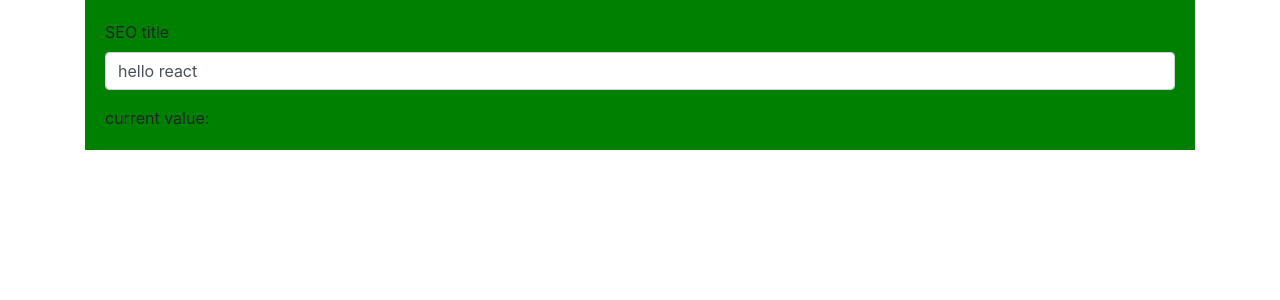
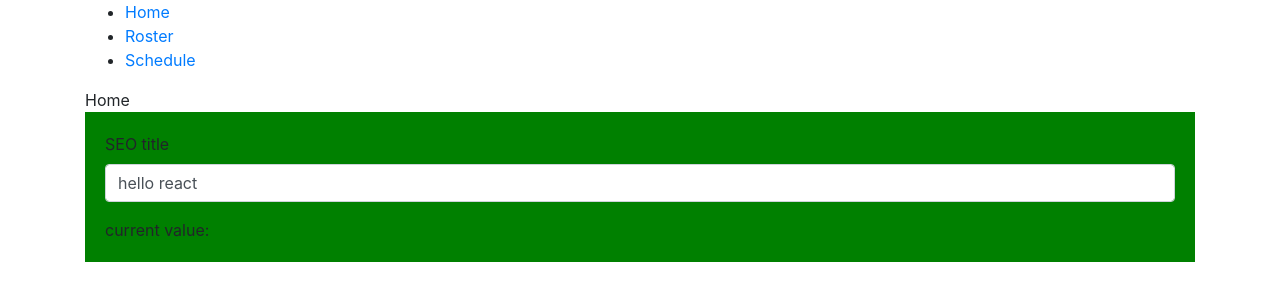
Before and after one commit to weidapao/react-redux-redux-saga-webpack, a React app: page / in a window 1280 px wide. Shown: the top 300 px of the page. Built offline with nearby package versions, Linux system fonts and the light colour scheme.

Commit message:
feat: 添加react router和相关打包配置

```diff
--- a/package.json
+++ b/package.json
@@ -41,6 +41,7 @@
     "react": "^16.7.0",
     "react-dom": "^16.7.0",
     "react-redux": "^6.0.0",
+    "react-router-dom": "^4.3.1",
     "redux": "^4.0.1",
     "redux-saga": "^0.16.2"
   }
--- a/src/App.js
+++ b/src/App.js
@@ -1,8 +1,12 @@
 import React from 'react'
+import Header from './js/components/container/Header.jsx'
+import Main from './js/components/container/main.jsx'
 import FormContainer from './js/components/container/FormContainer.jsx'
 
 const App = () => (
   <div>
+    <Header />
+    <Main />
     <FormContainer />
   </div>
 )
--- a/src/index.js
+++ b/src/index.js
@@ -1,6 +1,7 @@
 import React from 'react'
 import { render } from 'react-dom'
 import { Provider } from 'react-redux'
+import { BrowserRouter } from 'react-router-dom'
 import createSagaMiddleware from 'redux-saga'
 import { createStore, applyMiddleware } from 'redux'
 import rootSaga from './redux/sagas'
@@ -16,7 +17,9 @@ sagaMiddleware.run(rootSaga)
 
 render(
   <Provider store={store}>
-    <App />
+    <BrowserRouter>
+      <App />
+    </BrowserRouter>
   </Provider>,
   document.getElementById('create-article-form')
 )
--- /dev/null
+++ b/src/js/components/container/Header.jsx
@@ -0,0 +1,20 @@
+import { Link } from 'react-router-dom'
+import React from 'react'
+const Header = () => (
+  <header>
+    <nav>
+      <ul>
+        <li>
+          <Link to="/">Home</Link>
+        </li>
+        <li>
+          <Link to="/roster">Roster</Link>
+        </li>
+        <li>
+          <Link to="/schedule">Schedule</Link>
+        </li>
+      </ul>
+    </nav>
+  </header>
+)
+export default Header
--- /dev/null
+++ b/src/js/components/container/main.jsx
@@ -0,0 +1,18 @@
+import { Switch, Route } from 'react-router-dom'
+import React from 'react'
+
+const Main = () => (
+  <main>
+    <Switch>
+      <Route exact path="/" component={Home} />
+      <Route path="/roster" component={Roster} />
+      <Route path="/schedule" component={Schedule} />
+    </Switch>
+  </main>
+)
+
+const Home = () => <div>Home</div>
+const Roster = () => <div>Roster</div>
+const Schedule = () => <div>Schedule</div>
+
+export default Main
--- a/webpack.config.js
+++ b/webpack.config.js
@@ -1,5 +1,11 @@
+const path = require('path');
 const HtmlWebPackPlugin = require('html-webpack-plugin');
 module.exports = {
+  output: {
+    path: path.resolve(__dirname, 'dist'),
+    filename: 'index_bundle.js',
+    publicPath: '/'
+  },
   module: {
     rules: [
       {
@@ -32,6 +38,7 @@ module.exports = {
     overlay: {
       warnings: true,
       errors: true
-    }
+    },
+    historyApiFallback: true
   }
 };
```
